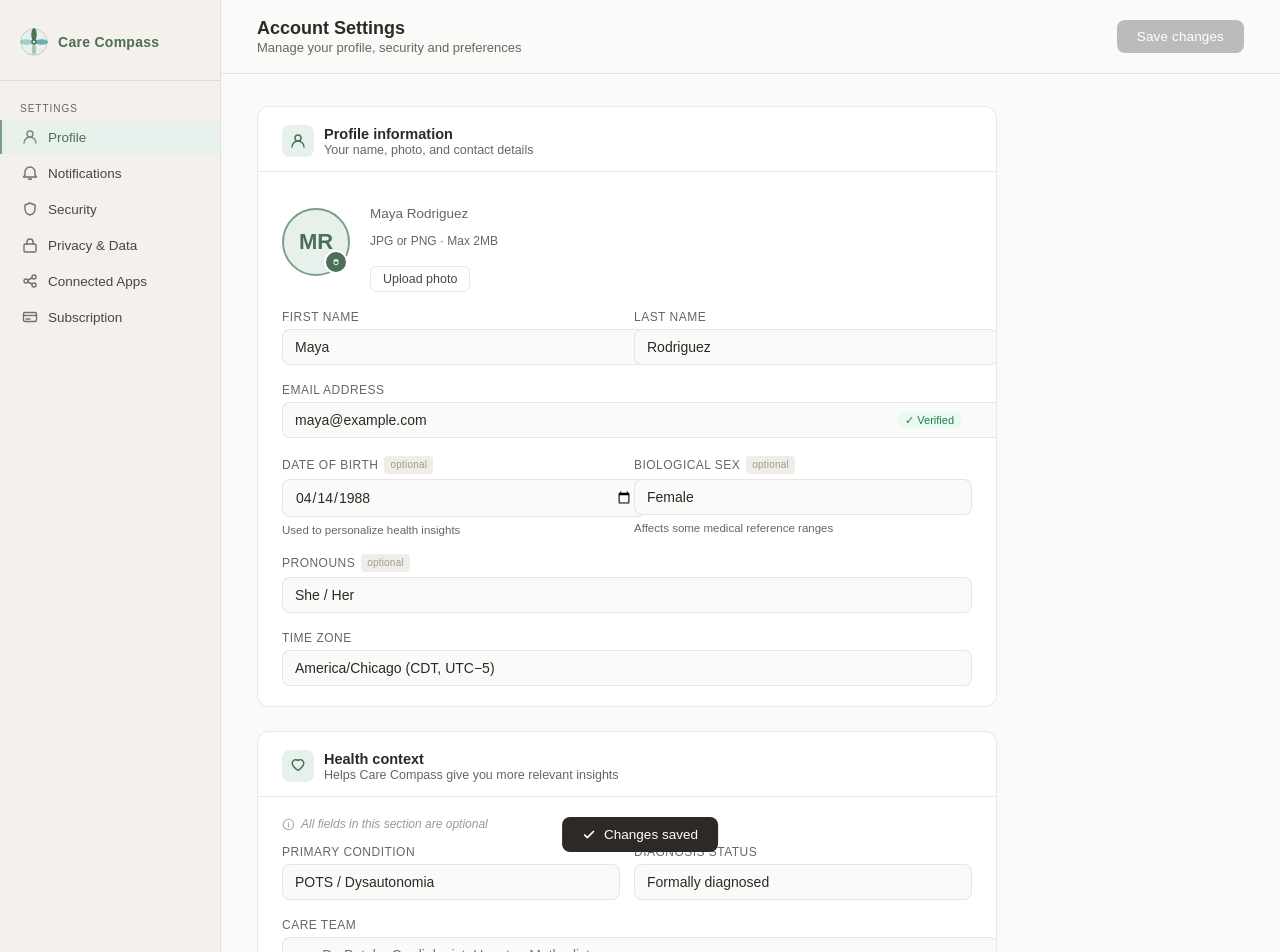
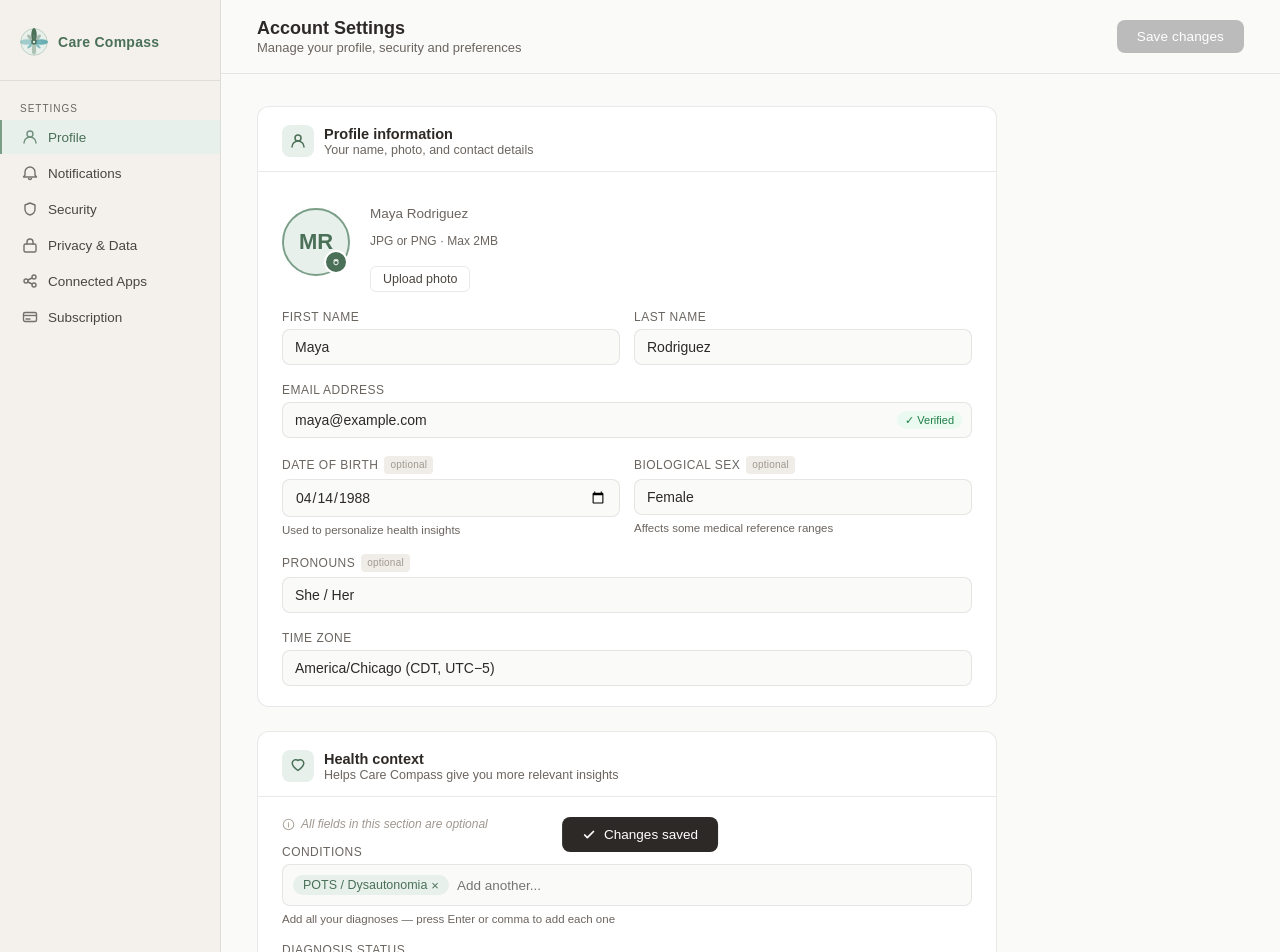
Before and after one commit to tiffanykbuettner-lab/care-compass-landing, a React (Vite) app: page /settings in a window 1280 px wide. Shown: the top 952 px of the page. Built offline with nearby package versions, Linux system fonts and the light colour scheme.

Commit message:
account settings overlap and logo

```diff
--- a/src/CareCompassSettings.jsx
+++ b/src/CareCompassSettings.jsx
@@ -1,4 +1,4 @@
-import { useState, useEffect } from "react";
+import React, { useState, useEffect, useRef } from "react";
 
 const SAGE       = "#7a9e87";
 const SAGE_LIGHT = "#e8f0eb";
@@ -22,8 +22,14 @@ const BotanicalMark = ({ size = 28 }) => (
     <ellipse cx="36" cy="55" rx="5.5" ry="13" fill="#7a9e87" opacity="0.55"/>
     <ellipse cx="55" cy="36" rx="17" ry="7" fill="#4a9fa5" opacity="0.8"/>
     <ellipse cx="17" cy="36" rx="17" ry="7" fill="#4a9fa5" opacity="0.45"/>
+    <ellipse cx="36" cy="36" rx="4.5" ry="11" fill="#4a7058" opacity="0.4" transform="rotate(42 36 36) translate(0 -14)"/>
+    <ellipse cx="36" cy="36" rx="4.5" ry="11" fill="#4a7058" opacity="0.4" transform="rotate(-42 36 36) translate(0 -14)"/>
+    <ellipse cx="36" cy="36" rx="3.5" ry="9" fill="#4a9fa5" opacity="0.6" transform="rotate(135 36 36) translate(0 -14)"/>
+    <ellipse cx="36" cy="36" rx="3.5" ry="9" fill="#4a9fa5" opacity="0.6" transform="rotate(-135 36 36) translate(0 -14)"/>
     <circle cx="36" cy="36" r="7" fill="#4a7058"/>
     <circle cx="36" cy="36" r="3" fill="#e8f0eb"/>
+    <line x1="36" y1="29" x2="36" y2="17" stroke="#e8f0eb" strokeWidth="0.8" opacity="0.6"/>
+    <line x1="43" y1="36" x2="55" y2="36" stroke="#e8f0eb" strokeWidth="0.8" opacity="0.5"/>
   </svg>
 );
 
@@ -100,7 +106,7 @@ function Field({ label, optional, hint, children }) {
 const inputStyle = {
   border: `1px solid ${BORDER}`, borderRadius: 8, padding: "9px 12px",
   fontSize: 14, color: INK, background: OFF_WHITE, outline: "none",
-  fontFamily: "sans-serif", width: "100%",
+  fontFamily: "sans-serif", width: "100%", boxSizing: "border-box",
 };
 
 function StyledInput(props) {
@@ -225,6 +231,117 @@ const NAV_ITEMS = [
   },
 ];
 
+
+/* ─── Multi-condition tag input ─────────────────────────────────────────── */
+const SUGGESTED_CONDITIONS = [
+  "POTS", "hEDS", "MCAS", "Fibromyalgia", "ME/CFS", "Long COVID",
+  "Psoriatic Arthritis", "Lupus", "SIBO", "IBS", "Dysautonomia",
+  "Raynaud's", "Hashimoto's", "Endometriosis", "ADHD", "Anxiety",
+];
+
+function ConditionTagInput({ conditions, onChange }) {
+  const [inputVal, setInputVal] = useState("");
+  const [focused, setFocused] = useState(false);
+  const inputRef = React.useRef(null);
+
+  const addCondition = (val) => {
+    const trimmed = val.trim().replace(/,+$/, "");
+    if (!trimmed || conditions.includes(trimmed)) return;
+    onChange([...conditions, trimmed]);
+    setInputVal("");
+  };
+
+  const removeCondition = (idx) => onChange(conditions.filter((_, i) => i !== idx));
+
+  const handleKey = (e) => {
+    if (e.key === "Enter" || e.key === ",") {
+      e.preventDefault();
+      addCondition(inputVal);
+    } else if (e.key === "Backspace" && !inputVal && conditions.length) {
+      removeCondition(conditions.length - 1);
+    }
+  };
+
+  const suggestions = SUGGESTED_CONDITIONS.filter(s =>
+    inputVal.length > 0 &&
+    s.toLowerCase().includes(inputVal.toLowerCase()) &&
+    !conditions.includes(s)
+  ).slice(0, 5);
+
+  return (
+    <div style={{ position: "relative" }}>
+      <div
+        onClick={() => inputRef.current?.focus()}
+        style={{
+          ...inputStyle,
+          minHeight: 42,
+          height: "auto",
+          display: "flex",
+          flexWrap: "wrap",
+          gap: 6,
+          alignItems: "center",
+          cursor: "text",
+          padding: "6px 10px",
+          ...(focused ? { borderColor: SAGE, background: "white" } : {}),
+        }}
+      >
+        {conditions.map((c, i) => (
+          <span key={i} style={{
+            display: "inline-flex", alignItems: "center", gap: 4,
+            background: SAGE_LIGHT, color: SAGE_DARK,
+            borderRadius: 100, padding: "3px 10px 3px 10px",
+            fontSize: 12.5, fontWeight: 500, fontFamily: "sans-serif",
+            whiteSpace: "nowrap",
+          }}>
+            {c}
+            <button
+              onClick={(e) => { e.stopPropagation(); removeCondition(i); }}
+              style={{ background: "none", border: "none", cursor: "pointer", color: SAGE_DARK, padding: 0, lineHeight: 1, fontSize: 13, display: "flex", alignItems: "center" }}
+            >×</button>
+          </span>
+        ))}
+        <input
+          ref={inputRef}
+          value={inputVal}
+          onChange={e => setInputVal(e.target.value)}
+          onKeyDown={handleKey}
+          onFocus={() => setFocused(true)}
+          onBlur={() => { setFocused(false); if (inputVal.trim()) addCondition(inputVal); }}
+          placeholder={conditions.length === 0 ? "e.g. hEDS, POTS, MCAS..." : "Add another..."}
+          style={{
+            border: "none", outline: "none", background: "transparent",
+            fontSize: 13.5, fontFamily: "sans-serif", color: INK,
+            minWidth: 140, flex: 1,
+          }}
+        />
+      </div>
+      {/* Suggestions dropdown */}
+      {suggestions.length > 0 && focused && (
+        <div style={{
+          position: "absolute", top: "100%", left: 0, right: 0, zIndex: 20,
+          background: "white", border: `1px solid ${BORDER}`, borderRadius: 8,
+          boxShadow: "0 4px 16px rgba(0,0,0,0.08)", marginTop: 4, overflow: "hidden",
+        }}>
+          {suggestions.map(s => (
+            <div
+              key={s}
+              onMouseDown={(e) => { e.preventDefault(); addCondition(s); }}
+              style={{
+                padding: "9px 14px", fontSize: 13.5, color: INK, cursor: "pointer",
+                fontFamily: "sans-serif",
+              }}
+              onMouseEnter={e => e.currentTarget.style.background = SAGE_LIGHT}
+              onMouseLeave={e => e.currentTarget.style.background = "white"}
+            >
+              {s}
+            </div>
+          ))}
+        </div>
+      )}
+    </div>
+  );
+}
+
 /* ─── Panel: Profile ─────────────────────────────────────────────────────── */
 function ProfilePanel({ form, setForm, markDirty }) {
   const set = (key) => (e) => { setForm(f => ({ ...f, [key]: e.target.value })); markDirty(); };
@@ -258,7 +375,7 @@ function ProfilePanel({ form, setForm, markDirty }) {
           </div>
 
           {/* Name row */}
-          <div style={{ display: "grid", gridTemplateColumns: "1fr 1fr", gap: 14 }}>
+          <div style={{ display: "grid", gridTemplateColumns: "1fr 1fr", gap: 14, boxSizing: "border-box" }}>
             <Field label="First name">
               <StyledInput type="text" value={form.firstName} onChange={set("firstName")} />
             </Field>
@@ -278,7 +395,7 @@ function ProfilePanel({ form, setForm, markDirty }) {
           </Field>
 
           {/* DOB + sex */}
-          <div style={{ display: "grid", gridTemplateColumns: "1fr 1fr", gap: 14 }}>
+          <div style={{ display: "grid", gridTemplateColumns: "1fr 1fr", gap: 14, boxSizing: "border-box" }}>
             <Field label="Date of birth" optional hint="Used to personalize health insights">
               <StyledInput type="date" value={form.dob} onChange={set("dob")} />
             </Field>
@@ -329,26 +446,22 @@ function ProfilePanel({ form, setForm, markDirty }) {
             All fields in this section are optional
           </div>
 
-          <div style={{ display: "grid", gridTemplateColumns: "1fr 1fr", gap: 14 }}>
-            <Field label="Primary condition">
-              <StyledSelect value={form.condition} onChange={set("condition")}>
-                <option>POTS / Dysautonomia</option>
-                <option>Long COVID</option>
-                <option>ME/CFS</option>
-                <option>Fibromyalgia</option>
-                <option>EDS / HSD</option>
-                <option>MCAS</option>
-                <option>Other / Undiagnosed</option>
-              </StyledSelect>
+          {/* Conditions — multi-tag free text */}
+          <Field label="Conditions" hint="Add all your diagnoses — press Enter or comma to add each one">
+            <ConditionTagInput
+              conditions={form.conditions || (form.condition ? [form.condition] : [])}
+              onChange={(conditions) => { setForm(f => ({ ...f, conditions })); markDirty(); }}
+            />
           </Field>
+
           <Field label="Diagnosis status">
             <StyledSelect value={form.diagnosisStatus} onChange={set("diagnosisStatus")}>
               <option>Formally diagnosed</option>
               <option>Suspected / investigating</option>
               <option>Self-identified</option>
+              <option>Mixed (some diagnosed, some suspected)</option>
             </StyledSelect>
           </Field>
-          </div>
 
           <Field label="Care team" hint="Shows in generated reports to help your doctors coordinate">
             <StyledInput
@@ -841,7 +954,7 @@ export default function CareCompassSettings() {
     firstName: "Maya", lastName: "Rodriguez", email: "maya@example.com",
     dob: "1988-04-14", sex: "Female", pronouns: "She / Her",
     timezone: "America/Chicago (CDT, UTC−5)",
-    condition: "POTS / Dysautonomia", diagnosisStatus: "Formally diagnosed", careTeam: "",
+    condition: "POTS / Dysautonomia", conditions: ["POTS / Dysautonomia"], diagnosisStatus: "Formally diagnosed", careTeam: "",
   });
 
   // Notification prefs state
```
Lines whose indentation alone changed are shown as unchanged.
